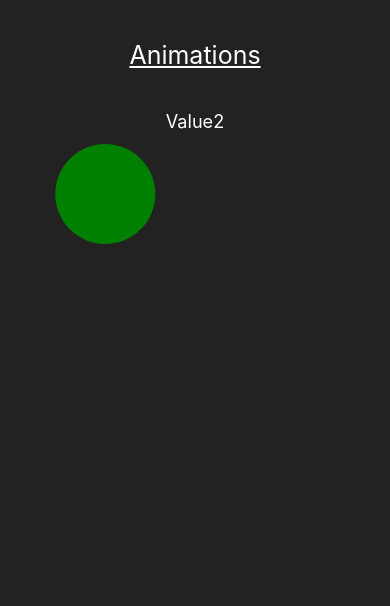
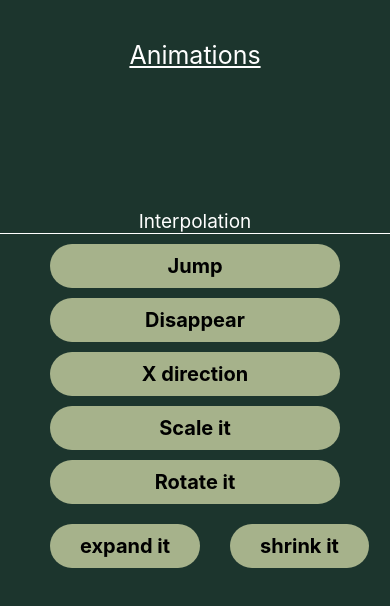
Before and after one commit to Ayandip13/animate, a React Native app: screen / in a window 390 px wide. Shown: the top 606 px of the page. Built offline with nearby package versions, Linux system fonts and the light colour scheme.

Commit message:
add more functionalities liek scalling, rotating, dissapearing

```diff
--- a/App.tsx
+++ b/App.tsx
@@ -5,6 +5,7 @@ import AnimatedBasic from './animations/AnimatedBasic'
 import Value from './animations/Value'
 import Value2 from './animations/Value2'
 import Value3 from './animations/Value3'
+import Interpolation from './animations/Interpolation'
 
 const App = () => {
   return (
@@ -14,8 +15,9 @@ const App = () => {
       {/* <NoLibrary /> */}
       {/* <AnimatedBasic /> */}
       {/* <Value /> */}
-      <Value2 />
-      <Value3 />
+      {/* <Value2 />
+      <Value3 /> */}
+      <Interpolation />
     </View>
   )
 }
@@ -27,7 +29,7 @@ const styles = StyleSheet.create({
     flex: 1,
     // justifyContent: 'center',
     // alignItems: 'center'
-    backgroundColor: '#222'
+    backgroundColor: '#1C352D'
   },
   text: {
     color: '#fff',
--- /dev/null
+++ b/animations/Interpolation.tsx
@@ -0,0 +1,182 @@
+import { Animated, StyleSheet, Text, TouchableOpacity, View } from 'react-native'
+import React, { useEffect, useRef } from 'react'
+
+const Interpolation = () => {
+    const translateX = useRef(new Animated.Value(0)).current
+    const dissapearing = useRef(new Animated.Value(1)).current
+    const translateY = useRef(new Animated.Value(0)).current
+    const scale = useRef(new Animated.Value(1)).current
+    const rotate = useRef(new Animated.Value(0)).current
+
+    const scalling = () => {
+        Animated.sequence([
+            Animated.timing(scale, {
+                toValue: 2,
+                duration: 1000,
+                useNativeDriver: true
+            }),
+            Animated.timing(scale, {
+                toValue: 1,
+                duration: 1000,
+                useNativeDriver: true
+            })
+        ]).start()
+    }
+
+    const startAnim = () => {
+        Animated.sequence([
+            Animated.timing(translateX, {
+                toValue: 100,
+                duration: 1000,
+                useNativeDriver: true
+            }),
+            Animated.timing(translateX, {
+                toValue: -100,
+                duration: 1000,
+                useNativeDriver: true
+            }),
+            Animated.timing(translateX, {
+                toValue: 0,
+                duration: 1000,
+                useNativeDriver: true
+            })
+        ]).start()
+    }
+
+    const jump = () => {
+        Animated.sequence([
+            Animated.timing(translateY, {
+                toValue: -100,
+                duration: 500,
+                useNativeDriver: true
+            }),
+            Animated.timing(translateY, {
+                duration: 300,
+                useNativeDriver: true,
+                toValue: 0
+            })
+        ]).start()
+    }
+
+    const dissapear = () => {
+        Animated.sequence([
+            Animated.timing(dissapearing, {
+                toValue: 0,
+                duration: 1000,
+                useNativeDriver: true
+            }),
+            Animated.timing(dissapearing, {
+                toValue: 1,
+                duration: 1000,
+                useNativeDriver: true
+            })
+        ]).start()
+    }
+
+    const rotatation = () => {
+        Animated.sequence([
+            Animated.timing(rotate, {
+                toValue: 1,
+                duration: 1000,
+                useNativeDriver: true
+            }),
+            Animated.timing(rotate, {
+                toValue: 0,
+                duration: 1000,
+                useNativeDriver: true
+            })
+        ]).start()
+    }
+
+    const rotateStyle = rotate.interpolate({
+        inputRange: [0, 1],
+        outputRange: ['0deg', '180deg']
+    })
+
+
+    return (
+        <View>
+            <Animated.Text
+                style={[
+                    {
+                        textAlign: 'center',
+                        opacity: dissapearing,
+                        color: '#fff',
+                        fontSize: 19,
+                        marginTop: 100,
+                    },
+                    {
+                        transform: [
+                            { scale: scale },
+                            { translateY: translateY },
+                            { translateX: translateX },
+                            { rotate: rotateStyle }
+                        ]
+                    }
+                ]}>
+                Interpolation
+            </Animated.Text>
+
+
+            <View style={{ backgroundColor: "#fff", height: 1, width: "100%" }} />
+
+            <TouchableOpacity onPress={jump} style={styles.button}>
+                <Text style={styles.btnText}>Jump</Text>
+            </TouchableOpacity>
+
+            <TouchableOpacity onPress={dissapear} style={styles.button}>
+                <Text style={styles.btnText}>Disappear</Text>
+            </TouchableOpacity>
+
+            <TouchableOpacity onPress={startAnim} style={styles.button}>
+                <Text style={styles.btnText}>X direction</Text>
+            </TouchableOpacity>
+
+            <TouchableOpacity onPress={scalling} style={styles.button}>
+                <Text style={styles.btnText}>Scale it</Text>
+            </TouchableOpacity>
+
+            <TouchableOpacity onPress={rotatation} style={styles.button}>
+                <Text style={styles.btnText}>Rotate it</Text>
+            </TouchableOpacity>
+
+            <View
+                style={{
+                    marginTop: 10,
+                    borderRadius: 25,
+                    flexDirection: 'row'
+                }}>
+                <TouchableOpacity style={[styles.button, { paddingHorizontal: 30 }]}>
+                    <Text style={styles.btnText}>expand it</Text>
+                </TouchableOpacity>
+
+                <TouchableOpacity style={[styles.button, { paddingHorizontal: 30,marginLeft:-20 }]}>
+                    <Text style={styles.btnText}>shrink it</Text>
+                </TouchableOpacity>
+            </View>
+        </View>
+    )
+}
+
+export default Interpolation
+
+const styles = StyleSheet.create({
+    button: {
+        marginTop: 10,
+        alignItems: 'center',
+        backgroundColor: '#A6B28B',
+        padding: 10,
+        marginHorizontal: 50,
+        borderRadius: 50
+    },
+    btnText: {
+        color: '#000',
+        fontSize: 20,
+        fontWeight: 'bold'
+    },
+    animatedView:{
+        backgroundColor:'#F5C9B0',
+        height:100,
+        width:100
+    }
+})
```
